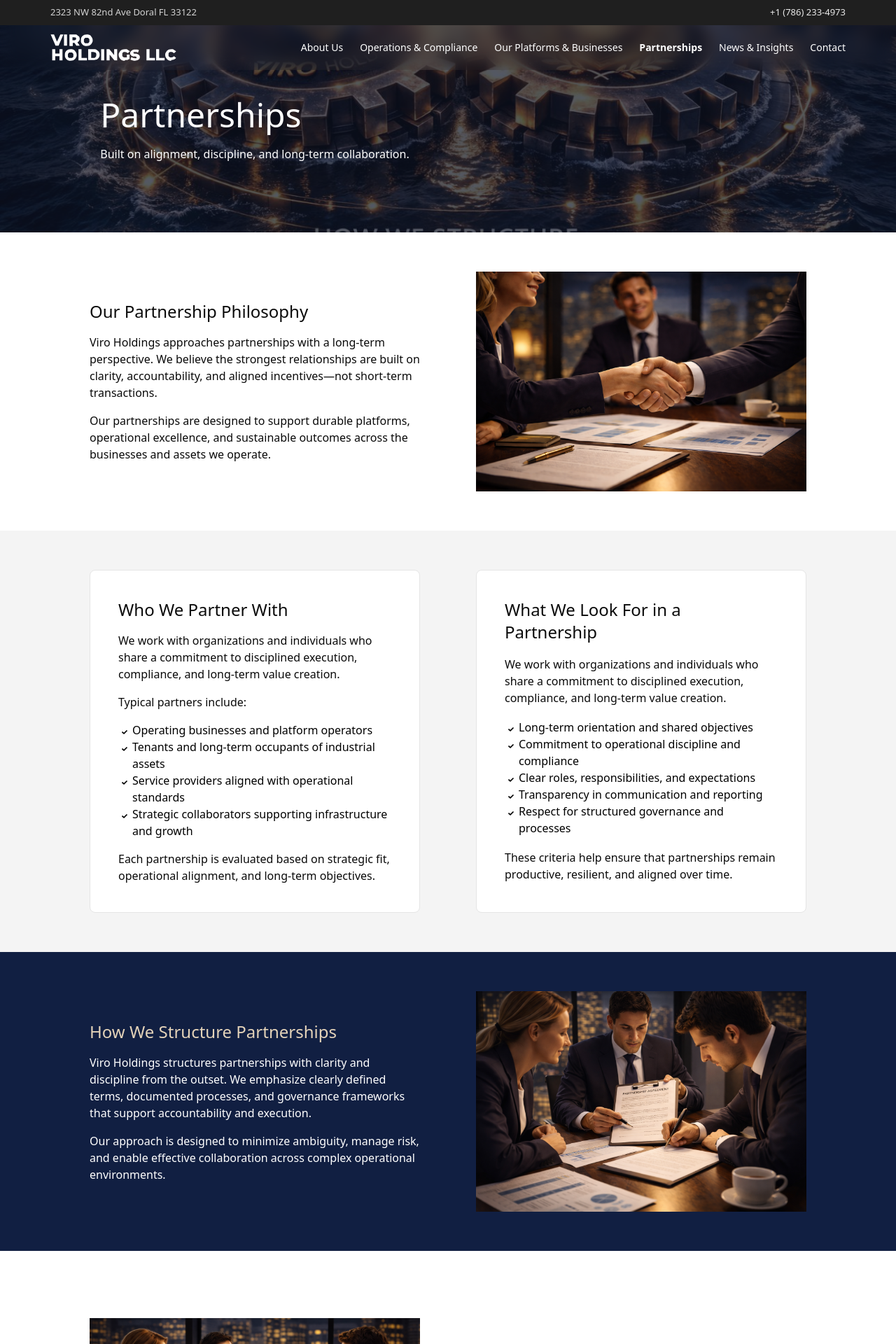
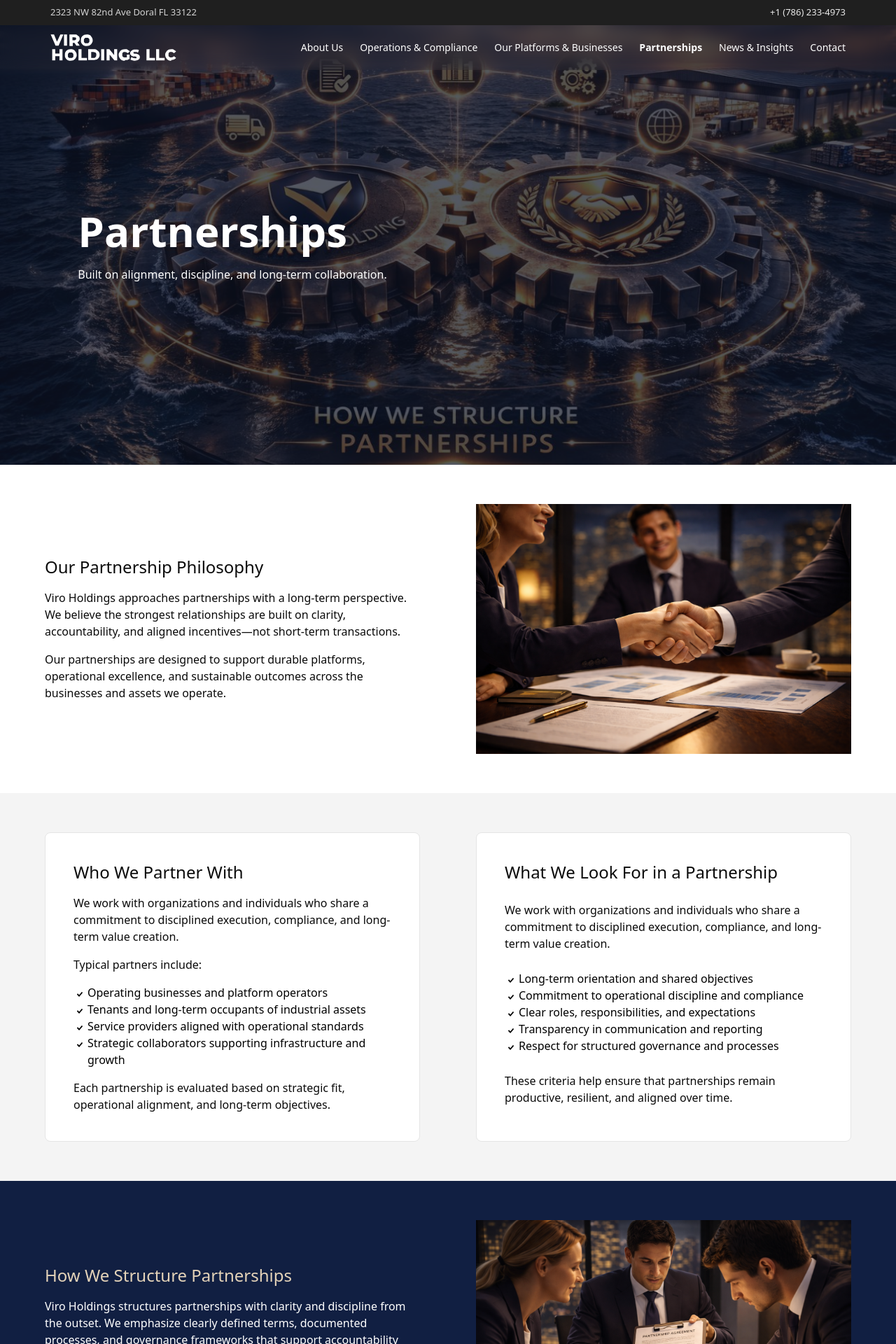
Before and after one commit to felipenino13/viro-holdings-llc, a Next.js app: page /partnerships in a window 1280 px wide. Shown: the top 1920 px of the page at 70% size. Built offline with nearby package versions, Linux system fonts and the light colour scheme.

Commit message:
pagina partnership ajustada

```diff
--- a/app/partnerships/page.tsx
+++ b/app/partnerships/page.tsx
@@ -36,14 +36,14 @@ export const metadata: Metadata = {
 export default function Partnerships() {
   return (
     <>
-    <div className="bg-[#0D1323] px-2 pt-20 bg-[url(/images/partnership-01.jpeg)] bg-center bg-cover bg-no-repeat relative text-white -mt-30">
+    <div className="bg-[#0D1323] px-2 pt-20 bg-[url(/images/partnership-01.jpeg)] bg-to bg-cover bg-no-repeat relative text-white -mt-30">
       {/* Overlay azul oscuro */}
       <div className="absolute inset-0 bg-[#0D1323]/70">
       </div>
 
-      <div className="max-w-5xl mx-auto py-20 grid grid-cols-2 gap-x-20 py-4 gap-y-5 relative z-10">
+      <div className="max-w-6xl mx-auto py-60 grid grid-cols-2 gap-x-20 py-4 gap-y-5 relative z-10">
         <div className="grid gap-y-5 m-auto">
-          <h1 className="text-5xl">Partnerships</h1>
+          <h1 className="text-6xl font-bold">Partnerships</h1>
           <h2 className="text-1xl">Built on alignment, discipline, and long-term collaboration.</h2>
           <div className="grid grid-cols-2 gap-5 max-w-sm">
           </div>
@@ -53,7 +53,7 @@ export default function Partnerships() {
     </div>
 
     <div className="px-2 py-10">
-      <div className="max-w-5xl mx-auto grid grid-cols-1 sm:grid-cols-2 gap-x-20 py-4">
+      <div className="max-w-6xl mx-auto grid grid-cols-1 sm:grid-cols-2 gap-x-20 py-4">
         <div className="m-auto gap-4 grid">
           <h2 className="text-2xl">Our Partnership Philosophy</h2>
           <p>
@@ -75,7 +75,7 @@ export default function Partnerships() {
     </div>
 
     <div className="px-2 py-10 bg-[#F4F4F4]">
-      <div className="max-w-5xl mx-auto grid grid-cols-1 sm:grid-cols-2 gap-x-20 py-4">
+      <div className="max-w-6xl mx-auto grid grid-cols-1 sm:grid-cols-2 gap-x-20 py-4">
         <div className="p-10 border border rounded-md bg-white gap-4 grid">
           <h2 className="text-2xl">Who We Partner With</h2>
           <p>
@@ -110,7 +110,7 @@ export default function Partnerships() {
     </div>
 
     <div className="px-2 py-10 bg-[#111F42]">
-      <div className="max-w-5xl mx-auto grid grid-cols-1 sm:grid-cols-2 gap-x-20 py-4">
+      <div className="max-w-6xl mx-auto grid grid-cols-1 sm:grid-cols-2 gap-x-20 py-4">
         <div className="text-white m-auto grid gap-4">
           <h2 className="text-2xl text-[#E4D3B9]">How We Structure Partnerships</h2>
           <p>
@@ -130,7 +130,7 @@ export default function Partnerships() {
     </div>
 
     <div className="px-2 py-20">
-      <div className="max-w-5xl mx-auto grid grid-cols-1 sm:grid-cols-2 gap-x-20 py-4">
+      <div className="max-w-6xl mx-auto grid grid-cols-1 sm:grid-cols-2 gap-x-20 py-4">
         <div>
           <Image
               src="/images/home-13.png"   // ruta relativa a /public
@@ -152,7 +152,7 @@ export default function Partnerships() {
     </div>
 
     <div className="px-2 py-20 bg-[#F4F4F4]">
-      <div className="max-w-5xl mx-auto grid grid-cols-1 sm:grid-cols-2 gap-x-20 py-4">
+      <div className="max-w-6xl mx-auto grid grid-cols-1 sm:grid-cols-2 gap-x-20 py-4">
         <div className="gap-4 grid p-10 border rounded-md bg-[#F7EFE4]">
           <h2 className="text-2xl">Important Notice</h2>
           <p>
```
